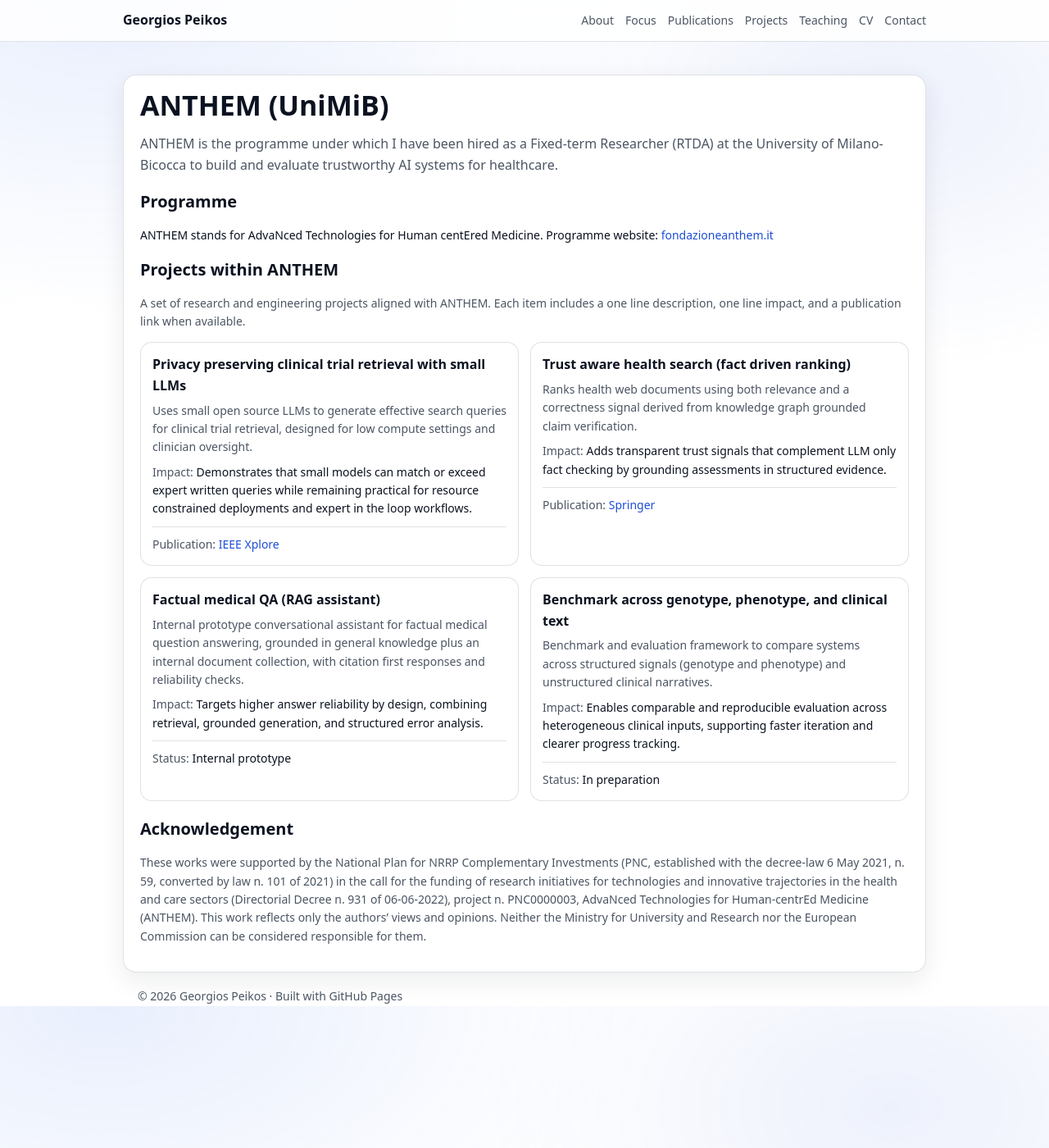
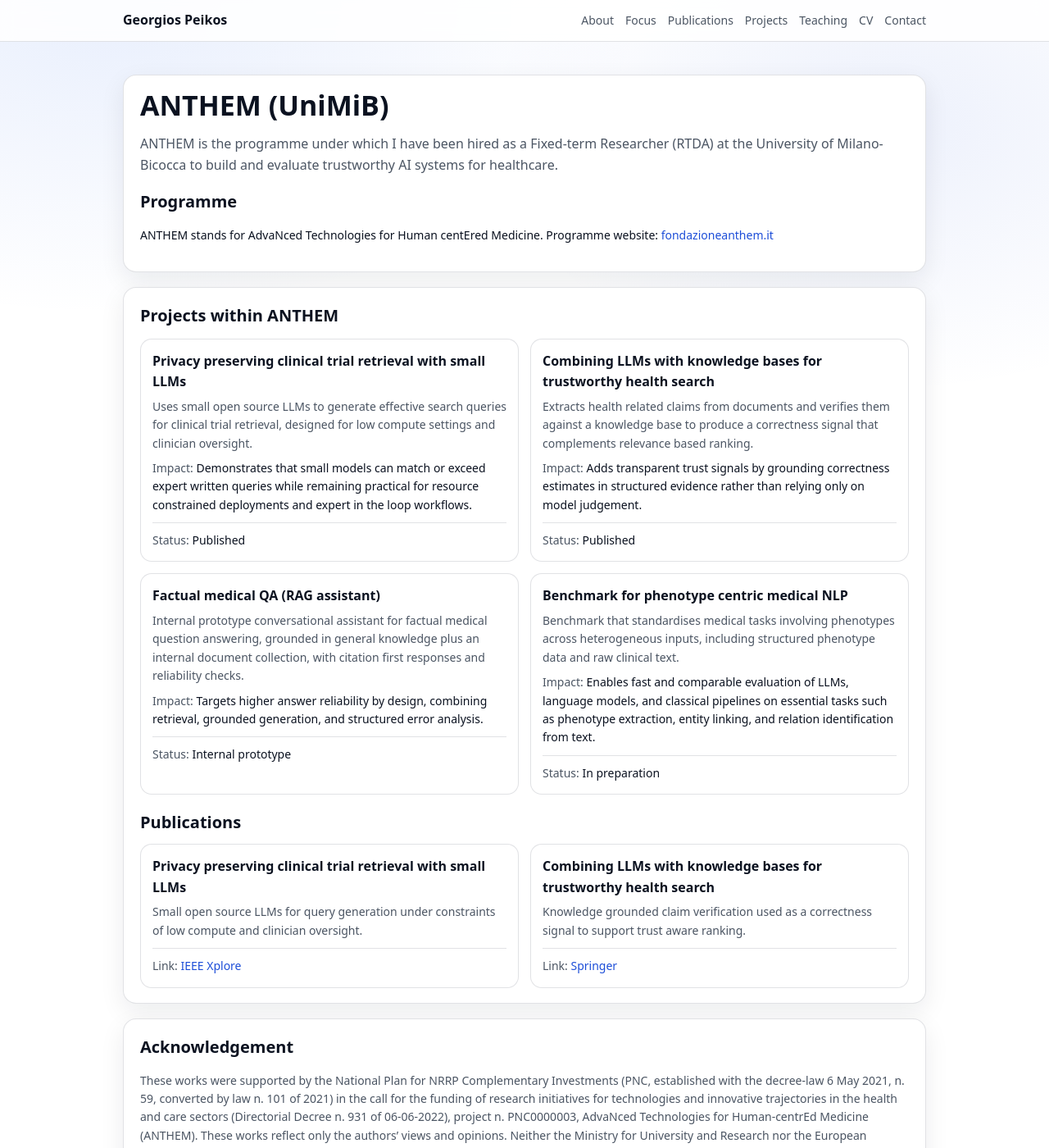
Before and after one commit to GiorgosPeikos/GiorgosPeikos.github.io, a Jekyll site: the page built from _projects/anthem-conversational-ai.md, in a window 1280 px wide and 1400 px high. Shown: the whole window at 82% size. Built offline with Jekyll 4.4.1, drawn with Linux system fonts in a browser that asks for light colours; some of the changed text lies outside the part shown.

Commit message:
update anthem-conversational-ai.md

```diff
--- a/_projects/anthem-conversational-ai.md
+++ b/_projects/anthem-conversational-ai.md
@@ -20,11 +20,10 @@ keywords: ["healthcare AI", "conversational AI", "RAG", "health information retr
     Programme website:
     <a href="https://fondazioneanthem.it/en/" target="_blank" rel="noreferrer">fondazioneanthem.it</a>
   </p>
+</div>
 
+<div class="card section">
   <h2>Projects within ANTHEM</h2>
-  <p class="muted small">
-    A set of research and engineering projects aligned with ANTHEM. Each item includes a one line description, one line impact, and a publication link when available.
-  </p>
 
   <div class="project-grid">
 
@@ -37,22 +36,20 @@ keywords: ["healthcare AI", "conversational AI", "RAG", "health information retr
         <span class="muted">Impact:</span> Demonstrates that small models can match or exceed expert written queries while remaining practical for resource constrained deployments and expert in the loop workflows.
       </div>
       <div class="project-meta small">
-        <span class="muted">Publication:</span>
-        <a href="https://ieeexplore.ieee.org/document/10973512/" target="_blank" rel="noreferrer">IEEE Xplore</a>
+        <span class="muted">Status:</span> Published
       </div>
     </div>
 
     <div class="project-card">
-      <div class="item-title">Trust aware health search (fact driven ranking)</div>
+      <div class="item-title">Combining LLMs with knowledge bases for trustworthy health search</div>
       <div class="muted small">
-        Ranks health web documents using both relevance and a correctness signal derived from knowledge graph grounded claim verification.
+        Extracts health related claims from documents and verifies them against a knowledge base to produce a correctness signal that complements relevance based ranking.
       </div>
       <div class="small" style="margin-top:8px;">
-        <span class="muted">Impact:</span> Adds transparent trust signals that complement LLM only fact checking by grounding assessments in structured evidence.
+        <span class="muted">Impact:</span> Adds transparent trust signals by grounding correctness estimates in structured evidence rather than relying only on model judgement.
       </div>
       <div class="project-meta small">
-        <span class="muted">Publication:</span>
-        <a href="https://link.springer.com/chapter/10.1007/978-3-031-88714-7_17" target="_blank" rel="noreferrer">Springer</a>
+        <span class="muted">Status:</span> Published
       </div>
     </div>
 
@@ -70,12 +67,12 @@ keywords: ["healthcare AI", "conversational AI", "RAG", "health information retr
     </div>
 
     <div class="project-card">
-      <div class="item-title">Benchmark across genotype, phenotype, and clinical text</div>
+      <div class="item-title">Benchmark for phenotype centric medical NLP</div>
       <div class="muted small">
-        Benchmark and evaluation framework to compare systems across structured signals (genotype and phenotype) and unstructured clinical narratives.
+        Benchmark that standardises medical tasks involving phenotypes across heterogeneous inputs, including structured phenotype data and raw clinical text.
       </div>
       <div class="small" style="margin-top:8px;">
-        <span class="muted">Impact:</span> Enables comparable and reproducible evaluation across heterogeneous clinical inputs, supporting faster iteration and clearer progress tracking.
+        <span class="muted">Impact:</span> Enables fast and comparable evaluation of LLMs, language models, and classical pipelines on essential tasks such as phenotype extraction, entity linking, and relation identification from text.
       </div>
       <div class="project-meta small">
         <span class="muted">Status:</span> In preparation
@@ -84,8 +81,40 @@ keywords: ["healthcare AI", "conversational AI", "RAG", "health information retr
 
   </div>
 
-  <h2 style="margin-top:18px;">Acknowledgement</h2>
+  <h2 style="margin-top:18px;">Publications</h2>
+  <div class="project-grid" style="margin-top:10px;">
+
+    <div class="project-card">
+      <div class="item-title">Privacy preserving clinical trial retrieval with small LLMs</div>
+      <div class="muted small">
+        Small open source LLMs for query generation under constraints of low compute and clinician oversight.
+      </div>
+      <div class="project-meta small">
+        <span class="muted">Link:</span>
+        <a href="https://ieeexplore.ieee.org/document/10973512/" target="_blank" rel="noreferrer">IEEE Xplore</a>
+      </div>
+    </div>
+
+    <div class="project-card">
+      <div class="item-title">Combining LLMs with knowledge bases for trustworthy health search</div>
+      <div class="muted small">
+        Knowledge grounded claim verification used as a correctness signal to support trust aware ranking.
+      </div>
+      <div class="project-meta small">
+        <span class="muted">Link:</span>
+        <a href="https://link.springer.com/chapter/10.1007/978-3-031-88714-7_17" target="_blank" rel="noreferrer">Springer</a>
+      </div>
+    </div>
+
+  </div>
+</div>
+
+<div class="card section">
+  <h2>Acknowledgement</h2>
   <p class="small muted">
-    These works were supported by the National Plan for NRRP Complementary Investments (PNC, established with the decree-law 6 May 2021, n. 59, converted by law n. 101 of 2021) in the call for the funding of research initiatives for technologies and innovative trajectories in the health and care sectors (Directorial Decree n. 931 of 06-06-2022), project n. PNC0000003, AdvaNced Technologies for Human-centrEd Medicine (ANTHEM). This work reflects only the authors’ views and opinions. Neither the Ministry for University and Research nor the European Commission can be considered responsible for them.
+    These works were supported by the National Plan for NRRP Complementary Investments (PNC, established with the decree-law 6 May 2021, n. 59, converted by law n. 101 of 2021) in the call for the
+    funding of research initiatives for technologies and innovative trajectories in the health and care sectors (Directorial Decree n. 931 of 06-06-2022), project n. PNC0000003, AdvaNced Technologies
+    for Human-centrEd Medicine (ANTHEM). These works reflect only the authors’ views and opinions. Neither the Ministry for University and Research nor the European Commission can be considered
+    responsible for them.
   </p>
 </div>
```
